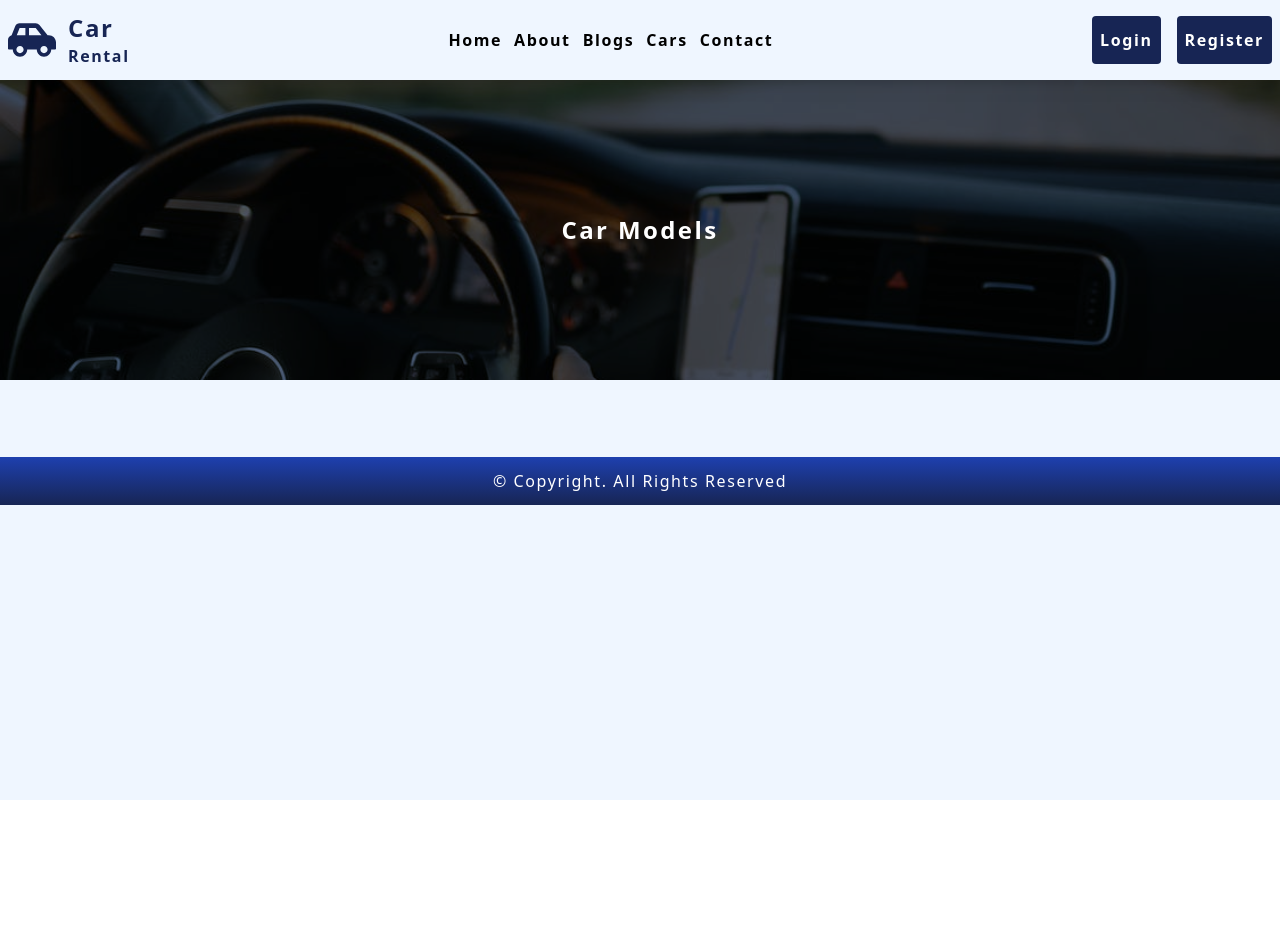
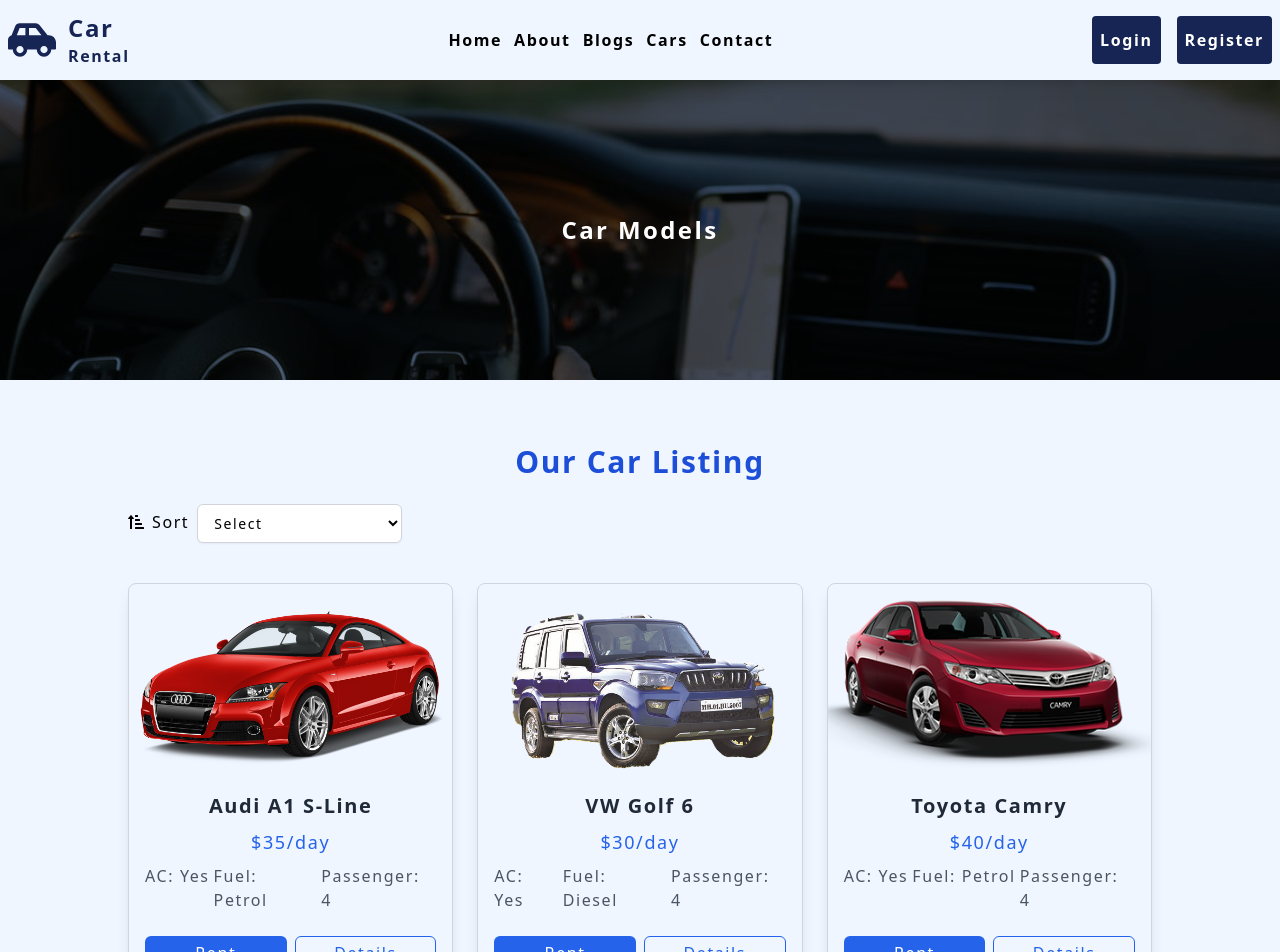
Before and after one commit to sakshi752/CarRental, a React (Vite) app: page /cars in a window 1280 px wide. Shown: the top 952 px of the page. Before the commit the page ends 800 px from the top, so only its background shows below. Built offline with nearby package versions, Linux system fonts and the light colour scheme.

Commit message:
files updated

```diff
--- /dev/null
+++ b/src/Components/Cars/CarsList.jsx
@@ -0,0 +1,162 @@
+import React, { useState } from 'react';
+import { Link } from 'react-router-dom';
+import car1 from '../images/carModels/banner1.png';
+import car2 from '../images/carModels/banner2.png';
+import car3 from '../images/carModels/banner3.png';
+import car4 from '../images/carModels/banner4.png';
+import car5 from '../images/carModels/banner5.png';
+import car6 from '../images/carModels/banner6.png';
+import car7 from '../images/carModels/banner7.png';
+import car8 from '../images/carModels/banner8.png';
+import { FaSortAmountUpAlt } from "react-icons/fa";
+
+const carData = [
+    {
+        id: 1,
+        image: car1,
+        price: "$35",
+        carname: "Audi A1 S-Line",
+        ac: "Yes",
+        fuel: "Petrol",
+        passenger: "4",
+    },
+    {
+        id: 2,
+        image: car2,
+        price: "$30",
+        carname: "VW Golf 6",
+        ac: "Yes",
+        fuel: "Diesel",
+        passenger: "4",
+    },
+    {
+        id: 3,
+        image: car3,
+        price: "$40",
+        carname: "Toyota Camry",
+        ac: "Yes",
+        fuel: "Petrol",
+        passenger: "4",
+    },
+    {
+        id: 4,
+        image: car4,
+        price: "$35",
+        carname: "Swift",
+        ac: "Yes",
+        fuel: "Petrol",
+        passenger: "4",
+    },
+    {
+        id: 5,
+        image: car5,
+        price: "$30",
+        carname: "Jeep Avenger",
+        ac: "Yes",
+        fuel: "Diesel",
+        passenger: "5",
+    },
+    {
+        id: 6,
+        image: car6,
+        price: "$40",
+        carname: "Alto",
+        ac: "Yes",
+        fuel: "Petrol",
+        passenger: "4",
+    },
+    {
+        id: 7,
+        image: car7,
+        price: "$35",
+        carname: "Maruti Suzuki Dzire",
+        ac: "Yes",
+        fuel: "Petrol",
+        passenger: "4",
+    },
+    {
+        id: 8,
+        image: car8,
+        price: "$30",
+        carname: "Mercedes-Benz C-Class Coupe",
+        ac: "Yes",
+        fuel: "Diesel",
+        passenger: "4",
+    },
+];
+
+
+const CarsList = () => {
+    const [sortCriteria, setSortCriteria] = useState('');
+
+    const handleSort = (e) => {
+        setSortCriteria(e.target.value);
+    };
+    // console.log(sortCriteria);
+
+    const sortedCars = [...carData].sort((a, b) => {
+        if (sortCriteria === 'price') {
+            return parseFloat(a.price.slice(1)) - parseFloat(b.price.slice(1));
+        } else if (sortCriteria === 'carname') {
+            return a.carname.localeCompare(b.carname);
+        } else if (sortCriteria === 'fuel') {
+            return a.fuel.localeCompare(b.fuel);
+        }
+        else if (sortCriteria === 'passenger') {
+            return a.passenger.localeCompare(b.passenger);
+        }
+        return 0;
+    });
+
+    return (
+        <section className='mt-16 w-11/12 lg:w-4/5 mx-auto flex flex-col gap-10'>
+            <div className='flex flex-col gap-5'>
+                <h1 className='flex justify-center text-3xl font-semibold text-blue-700'>Our Car Listing</h1>
+                <div className='flex items-center gap-2 justify-center md:justify-start'>
+                    <label htmlFor="sort" className='flex items-center gap-2'>
+                        <FaSortAmountUpAlt />
+                        <p>Sort</p>
+                    </label>
+                    <select
+                        id='sort'
+                        value={sortCriteria}
+                        onChange={handleSort}
+                        className='mt-1 block w-1/2 md:w-1/5 py-2 px-3 border border-gray-300 bg-white rounded-md shadow-sm focus:outline-none focus:ring-blue-500 focus:border-blue-500 sm:text-sm'
+                    >
+                        <option value="">Select</option>
+                        <option value="price">Price</option>
+                        <option value="carname">Car Name</option>
+                        <option value="fuel">Fuel Type</option>
+                        <option value="passenger">No of Passenger</option>
+                    </select>
+                </div>
+            </div>
+
+            <div className='grid grid-cols-1 md:grid-cols-2 lg:grid-cols-3 gap-6'>
+                {sortedCars.map(({ carname, image, passenger, ac, fuel, price ,id}) => (
+                    <div key={id} className='border border-gray-300 rounded-lg shadow-lg overflow-hidden'>
+                        <div className='h-48'>
+                            <img src={image} alt={carname} className='w-full h-full object-cover' />
+                        </div>
+                        <div className='p-4 flex flex-col items-center gap-2'>
+                            <h1 className='text-xl font-semibold text-gray-800'>{carname}</h1>
+                            <p className='text-lg text-blue-600'>{price}/day</p>
+                            <div className='flex justify-between w-full gap-1 text-gray-600'>
+                                <p>AC: {ac}</p>
+                                <p>Fuel: {fuel}</p>
+                                <p>Passenger: {passenger}</p>
+                            </div>
+
+                        </div>
+                        <div className='px-4 pb-4 flex justify-center gap-2 mt-2'>
+                            <button className='bg-blue-600 text-white py-1 px-3 rounded-md w-1/2'>Rent</button>
+                            <Link to={`/car-details/${id}`} className='text-blue-600 border border-blue-600 py-1 px-3 rounded-md w-1/2 text-center'>Details</Link>
+                        </div>
+                    </div>
+                ))}
+            </div>
+        </section>
+    );
+}
+
+export default CarsList;
--- a/src/Components/Home/CarModels.jsx
+++ b/src/Components/Home/CarModels.jsx
@@ -79,7 +79,7 @@
             {Object.keys(carData).map((carModel) => (
               <li
                 key={carModel}
-                className={`cursor-pointer ${selectedCar === carModel ? 'text-white bg-blue-950 rounded' : 'hover:text-white hover:bg-blue-950 rounded'} text-lg font-semibold px-4 py-2 transition-all duration-200`}
+                className={`cursor-pointer ${selectedCar === carModel ? 'text-white bg-blue-950 rounded': 'hover:text-white hover:bg-blue-950 rounded'} text-lg font-semibold px-4 py-2 transition-all duration-200`}
                 onClick={() => handleCarSelection(carModel)}
               >
                 {carModel}
--- a/src/main.jsx
+++ b/src/main.jsx
@@ -8,6 +8,7 @@
 import Cars from "./pages/Cars.jsx";
 import Blogs from "./pages/Blogs.jsx";
 import Contact from "./pages/Contact.jsx";
+import CarDetails from './pages/CarDetails.jsx';
 
 
 const routes=createBrowserRouter([
@@ -18,6 +19,7 @@
       {path:"/",element:<Home/>},
       {path:"/about",element:<About/>},
       {path:"/cars",element:<Cars/>},
+      {path:"/car-details/:id",element:<CarDetails/>},
       {path:"/blogs",element:<Blogs/>},
       {path:"/contact",element:<Contact/>}
     ]
--- /dev/null
+++ b/src/pages/CarDetails.jsx
@@ -0,0 +1,11 @@
+import React from 'react'
+
+const CarDetails = () => {
+  return (
+    <div>
+      car details
+    </div>
+  )
+}
+
+export default CarDetails
--- a/src/pages/Cars.jsx
+++ b/src/pages/Cars.jsx
@@ -1,12 +1,13 @@
 import React from 'react'
 import Helmet from '../Components/Helmet'
+import CarsList from '../Components/Cars/CarsList'
 
 const Cars = () => {
   return (
-    <div>
-    <Helmet title={"Car Models"}/>
-
-  </div>
+    <>
+      <Helmet title={"Car Models"} />
+      <CarsList/>
+    </>
   )
 }
 
```
Also changed, not shown: src/Components/images/carModels/banner7.png (renamed from src/Components/images/banner4dummy.png), src/Components/images/carModels/banner8.png (renamed from src/Components/images/banner6s.png).
